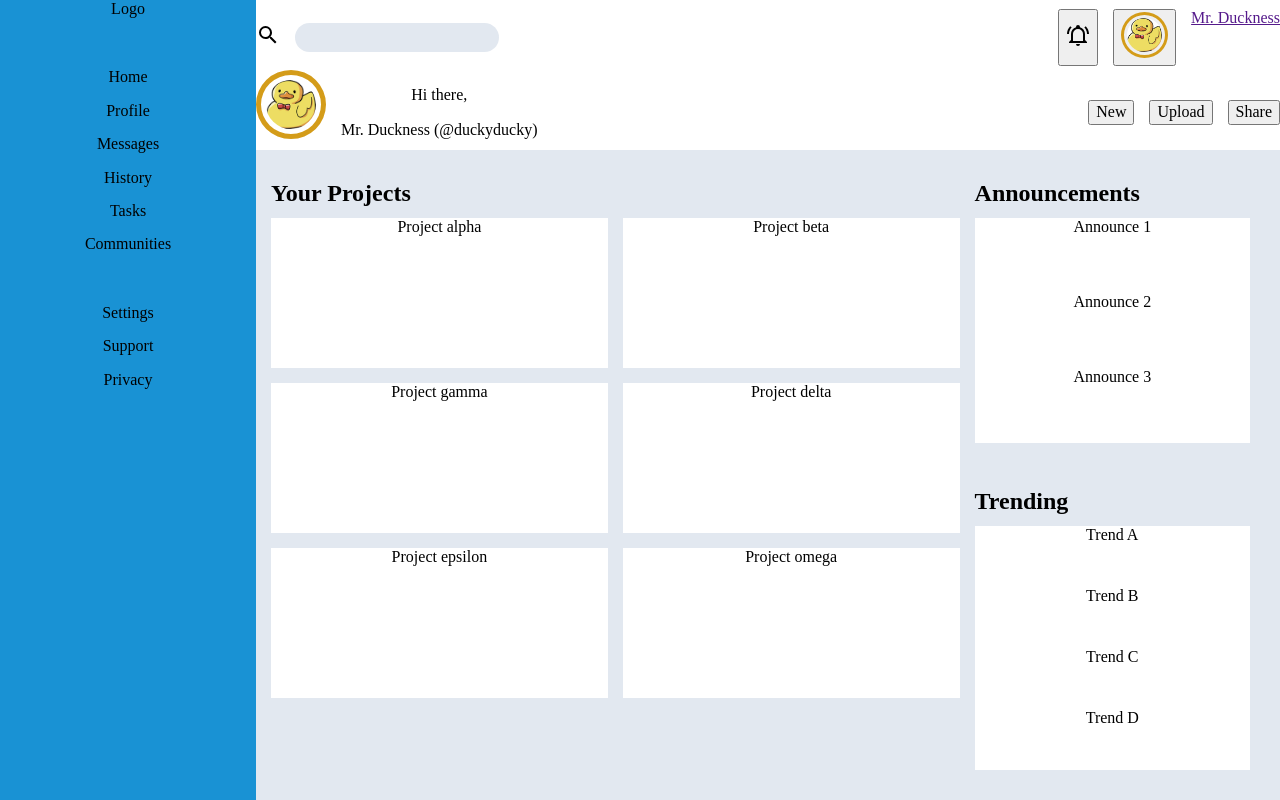
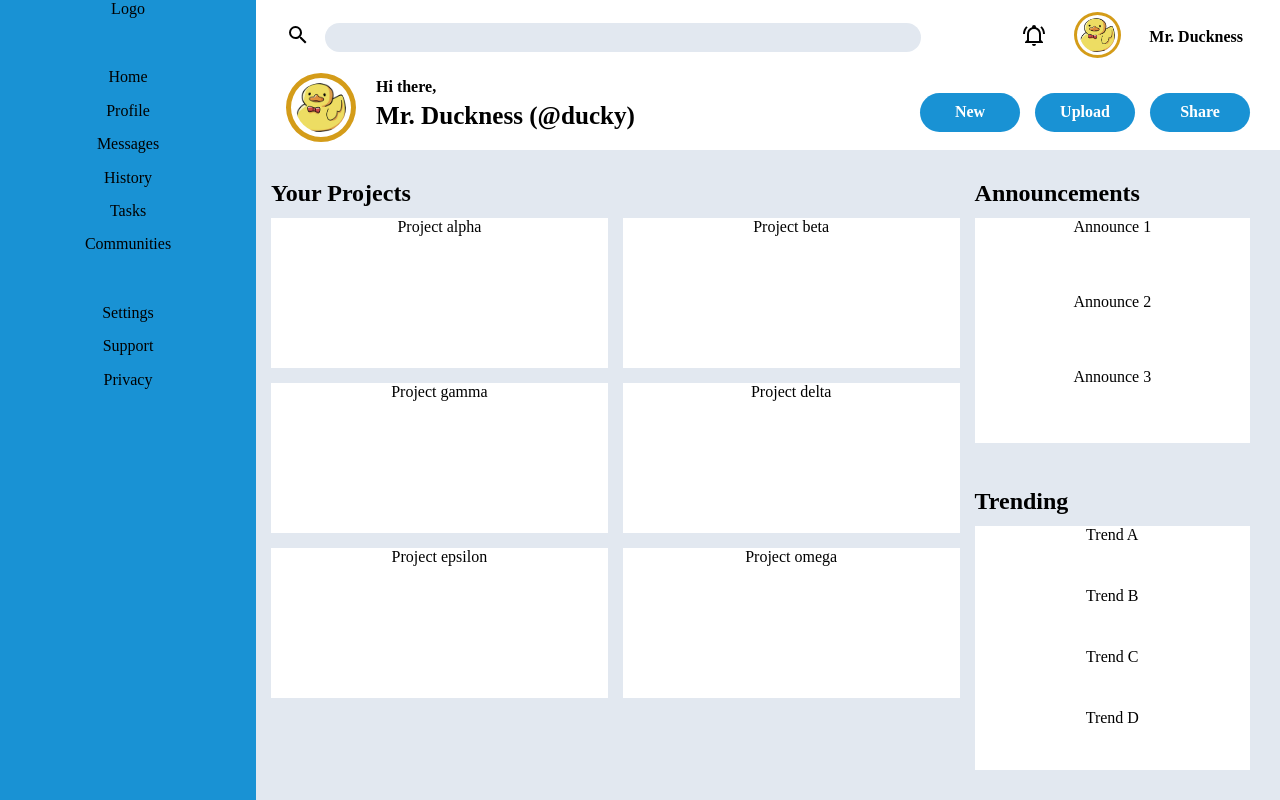
Before and after one commit to rafaelmoreton/admin-dashboard, a plain HTML site: page index.html in a window 1280 px wide. Drawn offline with Linux system fonts and the light colour scheme.

Commit message:
Feat: Header styling and fine layout adjustments

```diff
--- a/index.html
+++ b/index.html
@@ -16,13 +16,13 @@
                     <label for="search-bar">
                         <img src="magnify.svg" alt="Search">
                     </label>
-                    <input id="search-bar" type="search">
+                    <input id="search-bar" type="text">
                 </div>
                 <div class="profile">
-                    <button><img src="bell.svg" alt="Notifications"></button>
-                    <button><img src="profile-duck.jpg" alt="Profile Picture" class="profile-pic"></button>
-                    <a href="">
-                        <div>Mr. Duckness</div>
+                    <button class="btn-notifications"><img src="bell.svg" alt="Notifications"></button>
+                    <button class="btn-picture"><img src="profile-duck.jpg" alt="Profile Picture" class="profile-pic"></button>
+                    <a class="account" href="">
+                        Mr. Duckness
                     </a>
                 </div>
             </div>
@@ -30,14 +30,14 @@
                 <div class="greeting">
                     <img src="profile-duck.jpg" alt="Profile Picture" class="greeting-pic">
                     <div>
-                        <p>Hi there,</p>
-                        <p>Mr. Duckness (@duckyducky)</p>
+                        <p class="greeting-phrase">Hi there,</p>
+                        <p class="greeting-vocative">Mr. Duckness (@ducky)</p>
                     </div>
                 </div>
                 <div>
-                    <button>New</button>
-                    <button>Upload</button>
-                    <button>Share</button>
+                    <button class="btn-files">New</button>
+                    <button class="btn-files">Upload</button>
+                    <button class="btn-files">Share</button>
                 </div>
             </div>
         </div>
--- a/style.css
+++ b/style.css
@@ -35,6 +35,10 @@ html, body {
 
 /* HEADER LAYOUT */
 
+.header {
+    padding: 0 30px;
+}
+
 .header > div {
     display: flex;
     justify-content: space-between;
@@ -47,16 +51,35 @@ html, body {
     gap: var(--default-gap);
 }
 
-.greeting-pic {
-    width: 50px;
-    height: fit-content;
-    padding: 5px;
+#search-bar {
+    width: 45vw;
+    margin-right: 50px;
+}
+
+.profile {
+    align-items: center;
+}
+
+.greeting {
+    margin-right: 20px;
 }
 
 .profile-pic {
     width: 35px;
     height: fit-content;
     padding: 3px;
+}
+
+.greeting-pic {
+    width: 50px;
+    height: fit-content;
+    padding: 5px;
+    margin-bottom: 10px;
+}
+
+.greeting-phrase, .greeting-vocative {
+    margin: 5px;
+    text-align: start;
 }
 
 /* SIDEBAR LAYOUT */
@@ -134,13 +157,60 @@ html, body {
     flex-grow: 1;
 }
 
+/* HEADER STYLING */
+
+#search-bar {
+    border-radius: 50px;
+    border: none;
+    padding: 0 10px;
+}
+
+
+.account {
+    height: fit-content;
+    padding: 7px;
+    text-decoration: none;
+    font-weight: bold;
+    color: #000000;
+}
+
+.greeting-pic {
+    border: 5px solid #d49c19;
+    border-radius: 50%;
+}
+
+.profile-pic {
+    border: 3px solid #d49c19;
+    border-radius: 50%;
+}
+
+.btn-notifications, .btn-picture {
+    border: none;
+    height: fit-content;
+    border-radius: 50%;
+    background-color: inherit;
+}
+
+.btn-notifications {
+    padding: 7px;
+}
+
+.btn-files {
+    border: none;
+    border-radius: 50px;
+    width: 100px;
+    color: #ffffff;
+    font-weight: bold;
+    padding: 10px 0;
+}
+
 /* COLORS */
 
 .header, .trend-box, .announce-box, .project-item {
     background-color: #ffffff;
 }
 
-.sidebar {
+.sidebar, .btn-files {
     background-color: #1992d4;
 }
 
@@ -154,21 +224,12 @@ html, body {
     font-size: 1.5em;
 }
 
-/* HEADER STYLING */
-
-#search-bar {
-    border-radius: 50px;
-    border: none;
+.greeting-phrase, .greeting-vocative {
+    font-weight: bold;
 }
 
-.greeting-pic {
-    border: 5px solid #d49c19;
-    border-radius: 50%;
-}
-
-.profile-pic {
-    border: 3px solid #d49c19;
-    border-radius: 50%;
+.greeting-vocative {
+    font-size: clamp(1rem, 2vw, 1.57rem);
 }
 
 /* DUMMY STYLING */
```
